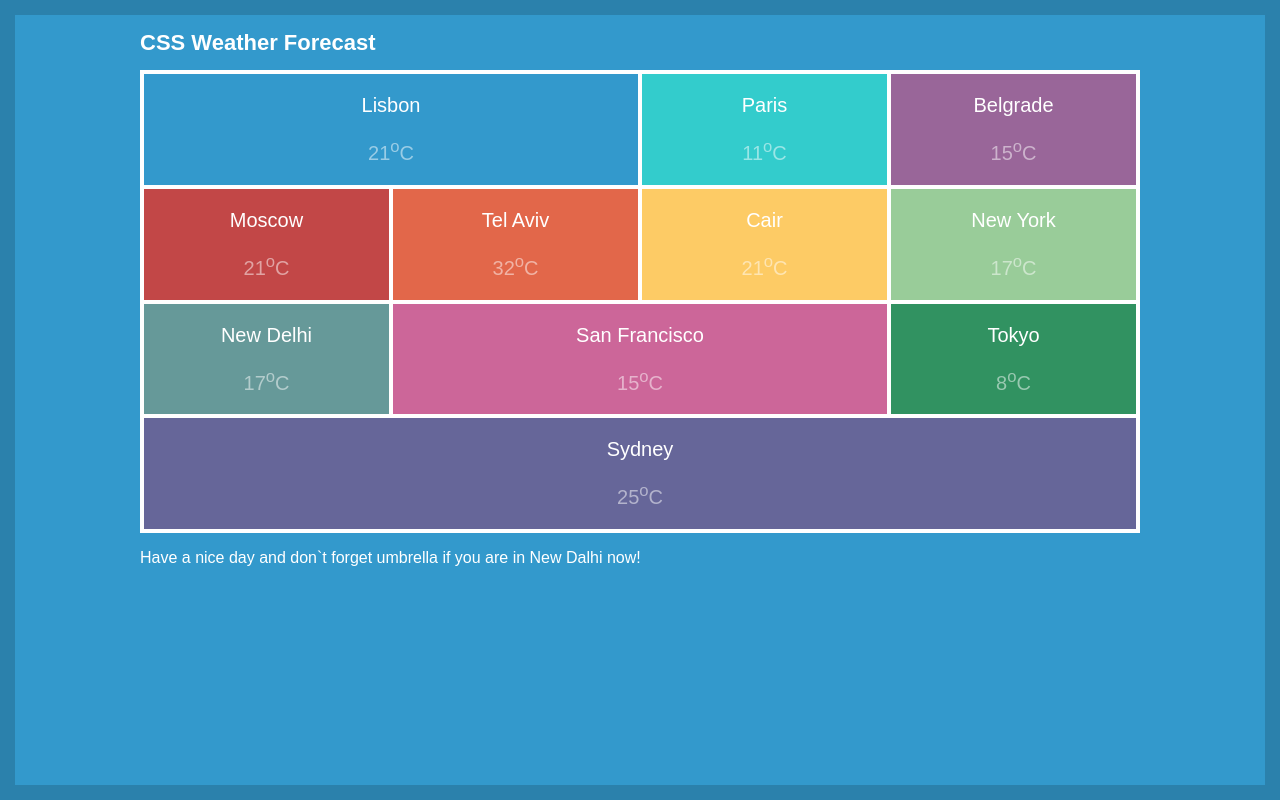
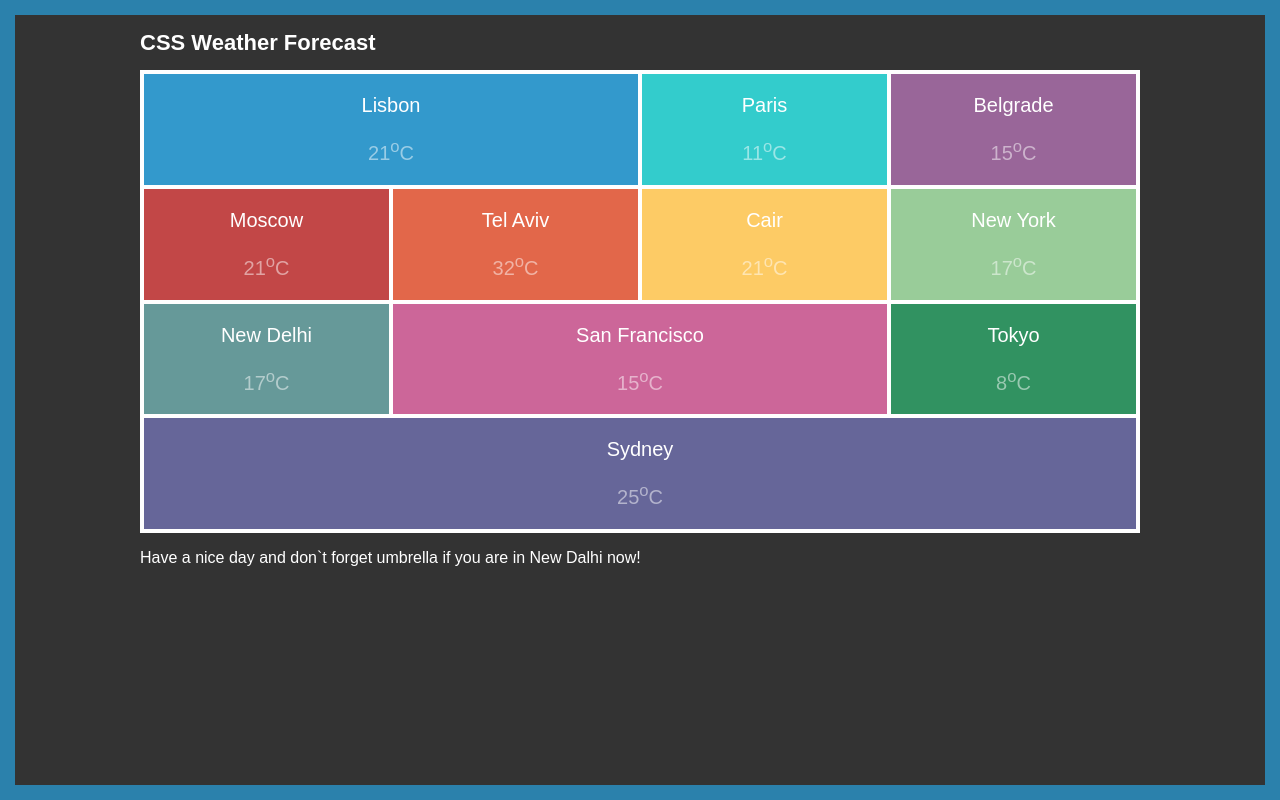
Before and after one commit to atolmachov/tolmachov, a PHP site: page /HW-05_Weather/index.html in a window 1280 px wide. Run offline with PHP 8.4, Linux system fonts and the light colour scheme; some libraries are stand-ins or nearby versions.

Commit message:
Changed HW-05 (test-branch)

```diff
--- a/HW-05_Weather/main.css
+++ b/HW-05_Weather/main.css
@@ -4,7 +4,7 @@
 }
 
 body {
-    background-color: #3399CC;
+    background-color: #333333;
     border: 15px solid #2B81AC;
     height: 100vh;
     margin: 0;
```
